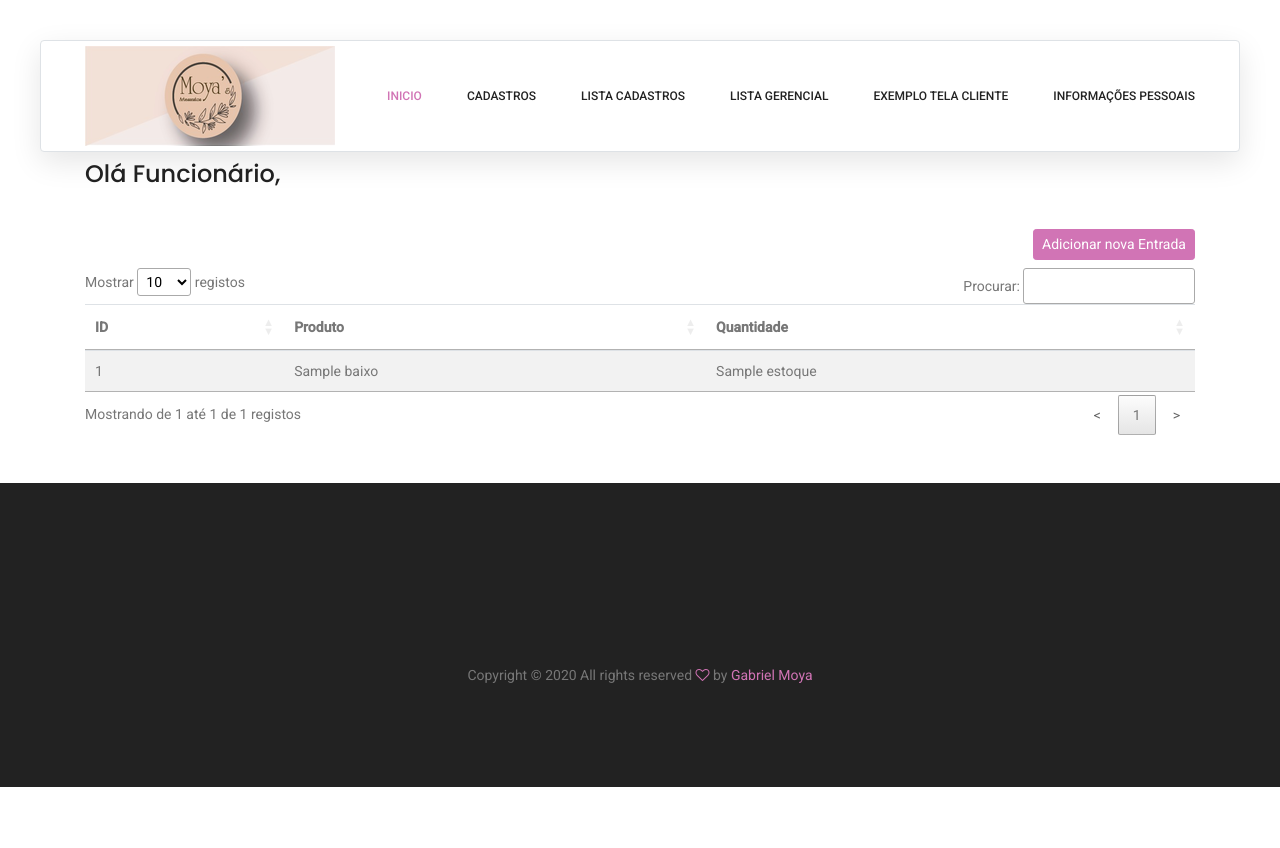
After one commit to GabrielMoyaNascimento/TCC, a Django app: template Progressao/cadastros/templates/cadastros/listar_baixo_estoque.html in a window 1280 px wide. The commit adds this page. Run offline with Django 3.2, Linux system fonts and the light colour scheme; the template is opened without the code that fills it: most values are stand-ins (such as "Sample title", 1, 10 or a date in 2020); some libraries are stand-ins or nearby versions.

Commit message:
adicionando pagina de produtos em baixa

```diff
--- a/Progressao/cadastros/templates/cadastros/exemploTelaCliente.html
+++ b/Progressao/cadastros/templates/cadastros/exemploTelaCliente.html
@@ -81,10 +81,6 @@
 									</div>
 									<div class="prd-bottom">
 
-										<a href="" class="social-info">
-											<span class="ti-money"></span>
-											<p class="hover-text">Comprar</p>
-										</a>
 										<a href="{% url 'adicionar-produto' produto.pk 1  %}" class="social-info">
 											<span class="lnr lnr-cart"></span>
 											<p class="hover-text">Carrinho</p>
--- a/Progressao/cadastros/templates/cadastros/formulario.html
+++ b/Progressao/cadastros/templates/cadastros/formulario.html
@@ -102,6 +102,9 @@
                             </a>
                             <ul class="dropdown-menu">
                                 <li class="dropdown-item"><a class="nav-link" href="{% url 'listar-entrada-produtos' %}">Entrada de Produto</a>
+                                </li>
+                                <div class="dropdown-divider"></div>
+                                <li class="dropdown-item"><a class="nav-link" href="{% url 'listar-baixo-estoque-produtos' %}">Produtos Baixo Estoque</a>
                                 </li>
                                 <div class="dropdown-divider"></div>
                                 <li class="dropdown-item"><a class="nav-link" href="{% url 'listar-cupons' %}">Cupom</a></li>
--- a/Progressao/cadastros/templates/cadastros/index.html
+++ b/Progressao/cadastros/templates/cadastros/index.html
@@ -34,6 +34,7 @@
                         <th>Data da Venda</th>
                         <th>Forma Pagamento</th>
                         <th>Valor</th>
+                        <th>Detalhes</th>
                     </tr>
                 </thead>
 
@@ -44,6 +45,10 @@
                         <td>{{venda.data_da_venda}}</td>
                         <td>{{venda.forma_pagamento}}</td>
                         <td>{{venda.valor}}</td>
+                        <td><a href="{% url 'detalhe-compra' venda.pk %}" class="btn btn-secondary" title="Detalhes">
+                            <i class="fa fa-pencil" aria-hidden="true"></i>
+                            </a>
+                        </td>
                     </tr>
 
                     {% empty %}
--- /dev/null
+++ b/Progressao/cadastros/templates/cadastros/listar_baixo_estoque.html
@@ -0,0 +1,78 @@
+{% extends 'cadastros/formulario.html' %}
+{% load crispy_forms_tags %}
+{% load static %}
+
+{% block conteudo %}
+<div class="container mt-5 py-5">
+
+    <div class="row pt-5 mt-3">
+        <div class="col-lg">
+
+            {% if request.user.groups.all.0.name == "Administrador" %}
+            <h3>Olá Admin,</h3><br>
+            {% else %}
+            <h3>Olá Funcionário,</h3><br>
+            {% endif %}
+
+            <div class="text-right py-2">
+                <a href="{% url 'entrada-produto' %}" class="btn btn-primary btn-sm">Adicionar nova Entrada</a>
+            </div>
+            <table class="table table-striped" id="tabela-listar">
+                <thead>
+                    <tr>
+                        <th>ID</th>
+                        <th>Produto</th>
+                        <th>Quantidade</th>
+                    </tr>
+                </thead>
+                <tbody>
+                    {% for e in baixo  %}
+
+                    <tr>
+                        <td>{{e.pk}}</td>
+                        <td>{{e.nome}}</td>
+                        <td>{{e.estoque}}</td>
+                    </tr>
+
+                    {% empty %}
+                    <tr>
+                        <td colspan="3">Nenhuma produto com baixo estoque </td>
+                    </tr>
+                    {% endfor %}
+                </tbody>
+            </table>
+            <!-- <div class="filter-bar d-flex flex-wrap align-items-center">
+                <div class="pagination mx-auto">
+                    <span class="step-links">
+
+                        {% if entrada.has_previous %}
+                        <a href="?pagina={{ entrada.previous_page_number }}">
+                            <i class="fa fa-long-arrow-left" aria-hidden="true"></i>
+                        </a>
+                        {% endif %}
+
+                        <span class="current text-white">
+                            {{ entrada.number }} de {{ entrada.paginator.num_pages }}
+                        </span>
+
+                        {% if entrada.has_next %}
+                        <a href="?pagina={{ entrada.next_page_number }}">
+                            <i class="fa fa-long-arrow-right" aria-hidden="true"></i>
+                        </a>
+                        {% endif %}
+                    </span>
+                </div>
+            </div> -->
+        </div>
+    </div>
+</div>
+{% endblock %}
+
+{%block scripts%}
+<script type="text/javascript" src="https://cdn.datatables.net/v/bs4/dt-1.10.20/datatables.min.js"></script>
+<script src="{% static 'js/datatablesbr.js' %}"></script>
+{%endblock%}
+
+{%block styles%}
+<link rel="stylesheet" type="text/css" href="https://cdn.datatables.net/v/bs4/dt-1.10.20/datatables.min.css" />
+{%endblock%}
--- a/Progressao/cadastros/urls.py
+++ b/Progressao/cadastros/urls.py
@@ -53,5 +53,6 @@ urlpatterns = [
     path('adm/listar/vendas/', VendaList.as_view(), name="listar-vendas"),
     path('adm/listar/cupons/', CupomList.as_view(), name="listar-cupons"),
     path('adm/listar/entradas/', EntradaProdutoList.as_view(), name="listar-entrada-produtos"),
+    path('adm/listar/baixoEstoque/', BaixoEstoqueProdutoList.as_view(), name="listar-baixo-estoque-produtos"),
 
 ]
--- a/Progressao/usuarios/views.py
+++ b/Progressao/usuarios/views.py
@@ -63,7 +63,10 @@ class PerfilView(LoginRequiredMixin, DetailView):
         # paginator = Paginator(venda, 5)  # Divide  em páginas
         # page = self.request.GET.get('pagina')  # Recebe a página atual
         # venda = paginator.get_page(page)  # Filtra os objetos dessa página
-        context['venda'] = Venda.objects.filter(usuario=self.request.user)
+        if self.request.user.groups.all.name == "Administrador":
+            context['venda'] = Venda.objects.filter()
+        else:
+            context['venda'] = Venda.objects.filter(usuario=self.request.user)
         return context
 
 
```
Also changed, not shown: Progressao/cadastros/views.py (+16 -0 lines), Progressao/clientes/templates/clientes/paginaProduto.html (+11 -0 lines), Progressao/db.sqlite3.
